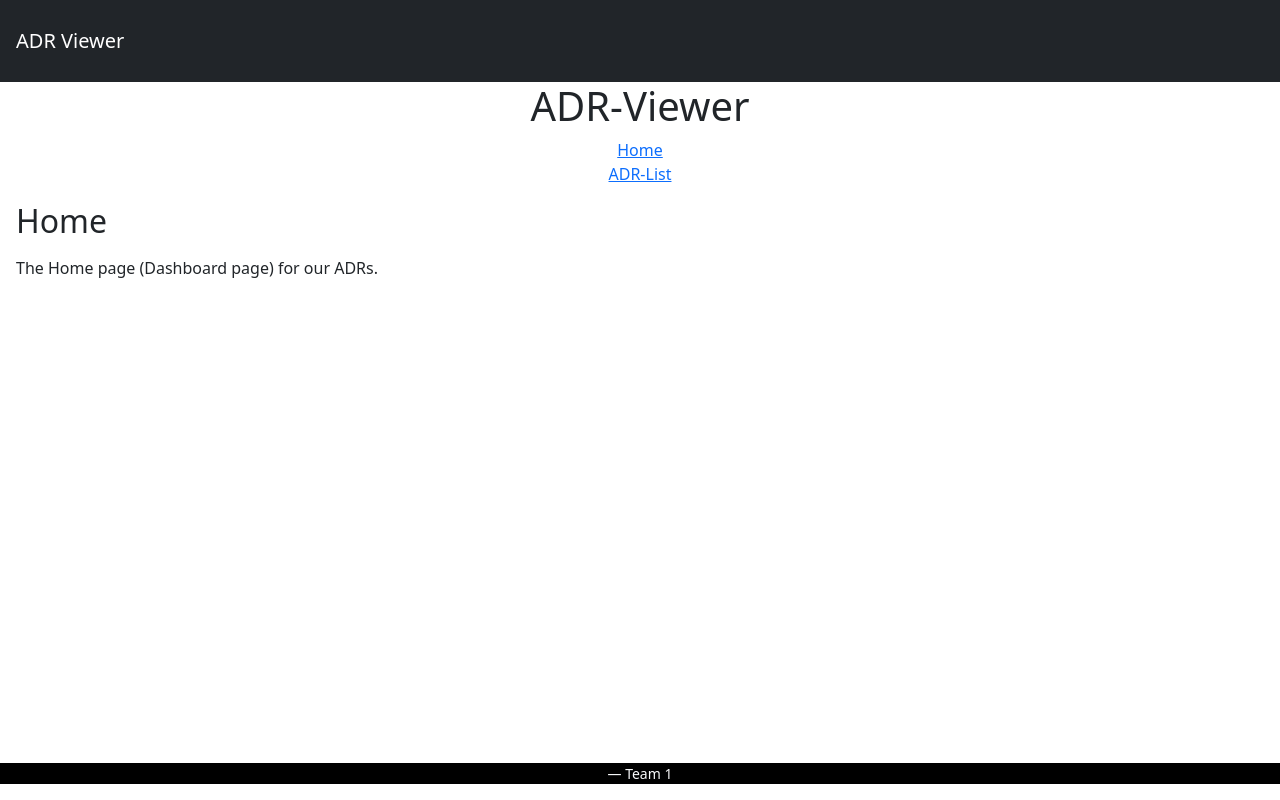
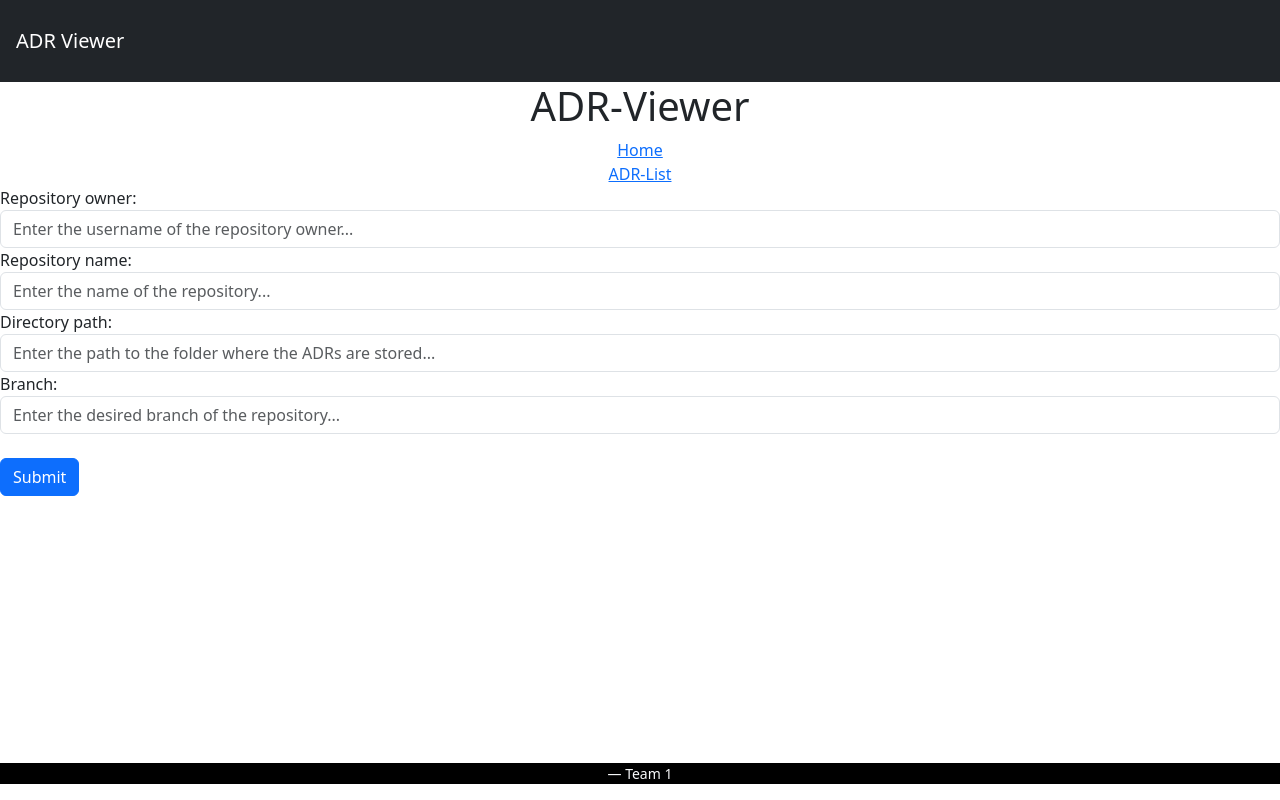
Before and after one commit to Mayralex/pr_service_engineering_team1, an Angular app in the folder frontend/adr-viewer-ui/: page /home in a window 1280 px wide. Built offline with nearby package versions, Linux system fonts and the light colour scheme.

Commit message:
#40: Added Input Page. Fixed errors. Improved UX

```diff
--- a/frontend/adr-viewer-ui/src/app/app.module.ts
+++ b/frontend/adr-viewer-ui/src/app/app.module.ts
@@ -12,6 +12,7 @@ import {ListviewComponent} from './components/listview/listview.component';
 import { HomeComponent } from './components/home/home.component';
 import { NavComponent } from './components/nav/nav.component';
 import { AdrDetailViewComponent } from './components/adr-detail-view/adr-detail-view.component';
+import {FormsModule} from "@angular/forms";
 
 @NgModule({
   declarations: [
@@ -27,7 +28,8 @@ import { AdrDetailViewComponent } from './components/adr-detail-view/adr-detail-
     AppRoutingModule,
     NgbModule,
     HttpClientModule,
-    NgFor
+    NgFor,
+    FormsModule
   ],
   providers: [],
   bootstrap: [AppComponent]
--- a/frontend/adr-viewer-ui/src/app/components/home/home.component.html
+++ b/frontend/adr-viewer-ui/src/app/components/home/home.component.html
@@ -1,2 +1,27 @@
-<h2 class="m-lg-3">Home</h2>
-<p class="m-lg-3">The Home page (Dashboard page) for our ADRs. </p>
+<form (submit)="onSubmit()">
+  <div class="form-group">
+    <label for="repoOwner">Repository owner:</label>
+    <input type="text" id="repoOwner" class="form-control" placeholder="Enter the username of the repository owner..."
+           name="repoOwner" [(ngModel)]="userData.repoOwner" required>
+  </div>
+
+  <div class="form-group">
+    <label for="repoName">Repository name:</label>
+    <input type="text" id="repoName" class="form-control" placeholder="Enter the name of the repository..."
+           name="repoName" [(ngModel)]="userData.repoName" required>
+  </div>
+
+  <div class="form-group">
+    <label for="directoryPath">Directory path:</label>
+    <input type="text" id="directoryPath" class="form-control" placeholder="Enter the path to the folder where the ADRs are stored..."
+           name="directoryPath" [(ngModel)]="userData.directoryPath" required>
+  </div>
+
+  <div class="form-group">
+    <label for="branch">Branch:</label>
+    <input type="text" id="branch" class="form-control" placeholder="Enter the desired branch of the repository..."
+           name="branch" [(ngModel)]="userData.branch" required>
+  </div>
+  <br>
+  <button type="submit" class="btn btn-primary">Submit</button>
+</form>
--- a/frontend/adr-viewer-ui/src/app/components/home/home.component.ts
+++ b/frontend/adr-viewer-ui/src/app/components/home/home.component.ts
@@ -1,4 +1,5 @@
 import { Component, OnInit } from '@angular/core';
+import { Router } from '@angular/router';
 
 @Component({
   selector: 'app-home',
@@ -7,9 +8,23 @@ import { Component, OnInit } from '@angular/core';
 })
 export class HomeComponent implements OnInit {
 
-  constructor() { }
+  userData: { repoOwner: string; repoName: string; directoryPath: string; branch: string };
+
+  constructor(private router: Router) {}
 
   ngOnInit(): void {
+    this.userData = { repoOwner: '', repoName: '' , directoryPath: '' , branch: '' };
   }
 
+  onSubmit() {
+    // Navigate to target component with user information
+    this.router.navigate(['/listview'], {
+      queryParams:{
+        repoOwner: this.userData.repoOwner,
+        repoName: this.userData.repoName,
+        directoryPath: this.userData.directoryPath,
+        branch: this.userData.branch,
+      }
+    });
+  }
 }
--- a/frontend/adr-viewer-ui/src/app/components/listview/listview.component.html
+++ b/frontend/adr-viewer-ui/src/app/components/listview/listview.component.html
@@ -1,3 +1,4 @@
+<div *ngIf="showADRs">
   <h2 class="m-lg-3">ADRs in project:</h2>
   <ul class="adrs m-lg-3 list-group">
     <li class="list-group-item list-group-item-info" *ngFor="let adr of adrs">
@@ -11,14 +12,12 @@
       <div><span>relations: </span>{{adr.relations}}</div>
     </li>
   </ul>
+</div>
 
-<br>
+<div *ngIf="showEmpty">
+  The requested repository has no ADRs...
+</div>
 
-<div><span>id: </span>{{adrById.id}}</div>
-<div><span>title: </span>{{adrById.title}}</div>
-<div><span>context: </span>{{adrById.context}}</div>
-<div><span>decision: </span>{{adrById.decision}}</div>
-<div><span>status: </span>{{adrById.status}}</div>
-<div><span>consequences: </span>{{adrById.consequences}}</div>
-<div><span>artifacts: </span>{{adrById.artifacts}}</div>
-<div><span>relations: </span>{{adrById.relations}}</div>
+<div *ngIf="isLoading">
+  Loading data...
+</div>
--- a/frontend/adr-viewer-ui/src/app/components/listview/listview.component.ts
+++ b/frontend/adr-viewer-ui/src/app/components/listview/listview.component.ts
@@ -2,6 +2,7 @@ import { Component, OnInit } from '@angular/core';
 import {ADR} from "../../interfaces/adr";
 import {AdrService} from "../../services/adr.service";
 import {MessageService} from "../../services/message.service";
+import {ActivatedRoute} from "@angular/router";
 
 @Component({
   selector: 'app-listview',
@@ -10,19 +11,31 @@ import {MessageService} from "../../services/message.service";
 })
 export class ListviewComponent implements OnInit {
 
+  userData: { repoOwner: string; repoName: string; directoryPath: string; branch: string };
+
+  showADRs = false;
+  showEmpty = false;
+  isLoading = true;
+
   selectedADR?: ADR;
-  adrs = {} as ADR[];
+  adrs = [] as ADR[];
   adrById = {} as ADR;
 
   constructor(
     private adrService: AdrService,
-    private messageService: MessageService
+    private messageService: MessageService,
+    private route: ActivatedRoute,
   ) { }
 
   ngOnInit(): void {
-    //TODO: Change to Input from User Interface
-    this.getAllADRs("flohuemer", "graal", "wasm/docs/arch", "adrs");
-    this.getAdrById(2);
+    this.userData = { repoOwner: '', repoName: '' , directoryPath: '' , branch: '' };
+    this.route.queryParams.subscribe(params => {
+      this.userData.repoOwner = params['repoOwner'];
+      this.userData.repoName = params['repoName'];
+      this.userData.directoryPath = params['directoryPath'];
+      this.userData.branch = params['branch'];
+    });
+    this.getAllADRs(this.userData.repoOwner, this.userData.repoName, this.userData.directoryPath, this.userData.branch);
   }
 
   onSelect(adr: ADR): void {
@@ -32,7 +45,16 @@ export class ListviewComponent implements OnInit {
 
   getAllADRs(repoOwner: string, repoName: string, directoryPath: string, branch: string): void {
     this.adrService.getAllADRs(repoOwner, repoName, directoryPath, branch)
-      .subscribe(adrs => this.adrs = adrs);
+      .subscribe(adrs => {
+        if(adrs && adrs.length > 0){
+          this.adrs = adrs;
+          this.isLoading = false;
+          this.showADRs = true;
+        } else{
+          this.isLoading = false;
+          this.showEmpty = true;
+        }
+      });
   }
 
   getAdrById(id: number): void {
--- a/frontend/adr-viewer-ui/tsconfig.json
+++ b/frontend/adr-viewer-ui/tsconfig.json
@@ -6,6 +6,7 @@
     "outDir": "./dist/out-tsc",
     "forceConsistentCasingInFileNames": true,
     "strict": true,
+    "strictPropertyInitialization": false,
     "noImplicitOverride": true,
     "noPropertyAccessFromIndexSignature": true,
     "noImplicitReturns": true,
```
Lines whose indentation alone changed are shown as unchanged.
